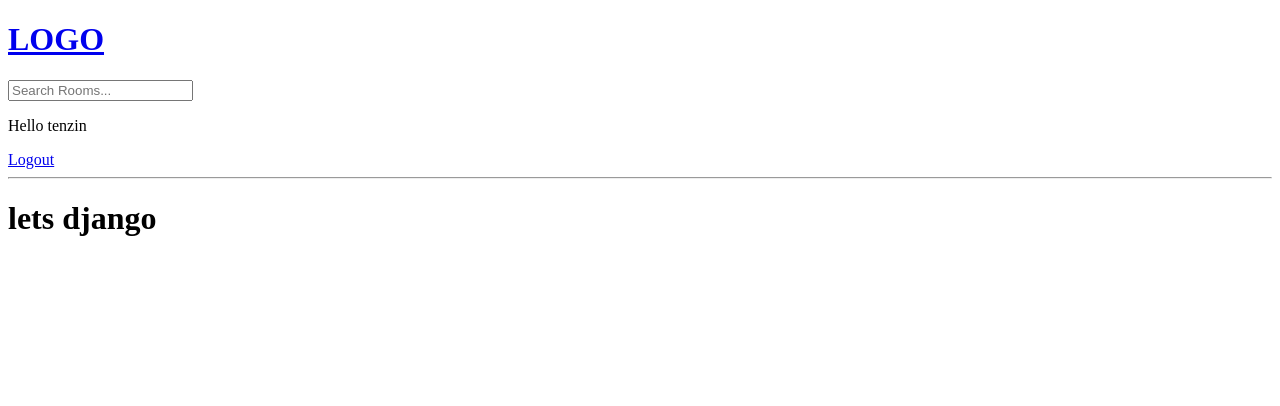
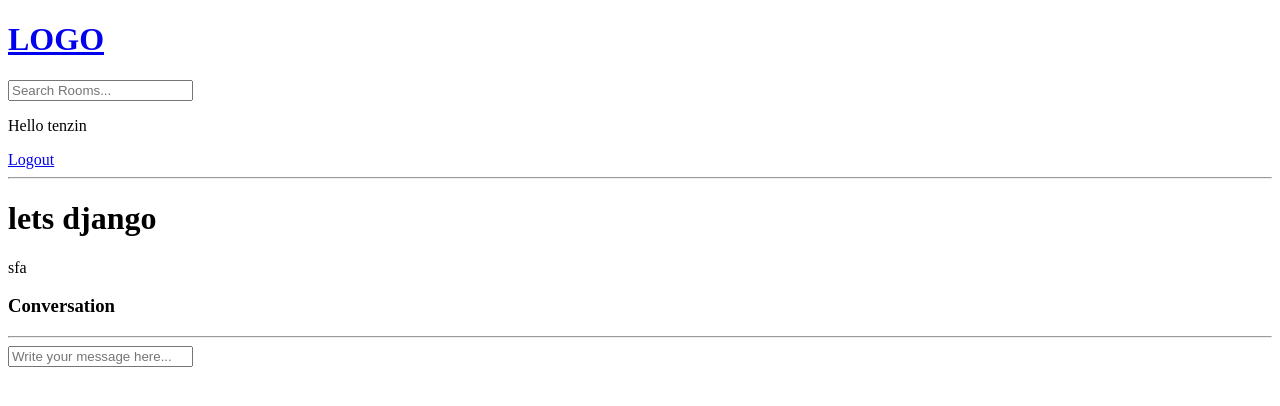
Before and after one commit to tenthin/studybud, a Django app: page /room/7/ in a window 1280 px wide. Shown: the top 406 px of the page. Run offline with Django 4.2, Linux system fonts and the light colour scheme; a user stored in the database is signed in; data comes from the database, SQL or seed files in the repository; both versions use the stored data as it was after the commit.

Commit message:
message request

```diff
--- a/base/models.py
+++ b/base/models.py
@@ -4,7 +4,7 @@ from django.contrib.auth.models import User
 # Create your models here.
 
 class Topic(models.Model):
-    name = models.CharField(max_length = 200)
+    name = models.CharField(max_length=200)
 
     def __str__(self):
         return self.name
@@ -31,5 +31,8 @@ class Message(models.Model):
     updated = models.DateTimeField(auto_now=True)
     created = models.DateTimeField(auto_now_add=True)
 
+    class Meta:
+        ordering=['-updated','-created']
+
     def __str__(self):
         return self.body[0:50]
--- a/base/templates/base/room.html
+++ b/base/templates/base/room.html
@@ -2,4 +2,31 @@
 
  {% block content %}
 <h1>{{room.name}} </h1>
+
+
+<p>{{room.description}}</p>
+<div class="comment_wrapper">
+    <h3>Conversation</h3>
+    <hr>
+
+    {% for message in room_messages %}
+    <div>
+        <small>@{{message.user}} {{message.created|timesince}} ago</small>
+        <p>{{message.body}}</p>
+        <hr>
+
+    </div>
+    {% endfor %}
+
+</div>
+
+{% if request.user.is_authenticated %}
+<div class="comment-form">
+    <form  method="POST" action="">
+        {% csrf_token %}
+        <input type="text" name="body" placeholder="Write your message here...">
+    </form>
+</div>
+{% endif %}
+
 {% endblock %}
--- a/base/views.py
+++ b/base/views.py
@@ -7,7 +7,7 @@ from django.contrib.auth.models import User
 from django.contrib.auth.decorators import login_required
 from django.contrib.auth import authenticate,login,logout
 from django.contrib.auth.forms import UserCreationForm
-from .models import Room,Topic
+from .models import Room, Topic, Message
 from .forms import RoomForm
 
 # Create your views here.
@@ -77,7 +77,18 @@ def home(request):
 
 def room(request,pk):
     room = Room.objects.get(id=pk)
-    context = {'room':room}
+    room_messages = room.message_set.all()
+
+    if request.method == 'POST':
+        message = Message.objects.create(
+            user=request.user,
+            room=room,
+            body=request.POST.get('body')
+        )
+        return redirect('room',pk=room.id)
+
+
+    context = {'room':room,'room_messages':room_messages}
     return render(request,'base/room.html',context)
 
 
```
Also changed, not shown: db.sqlite3.
